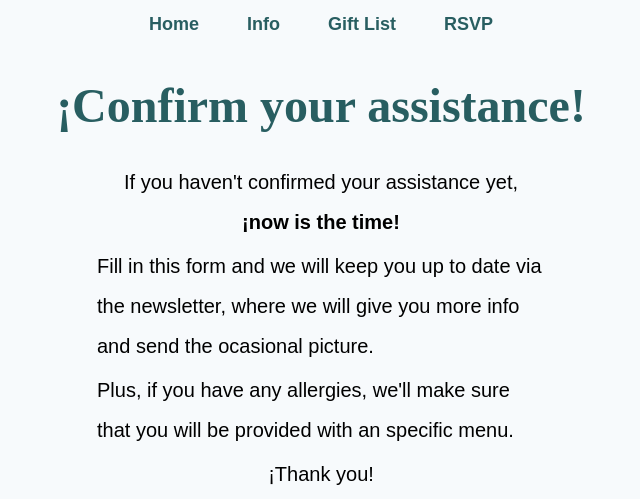
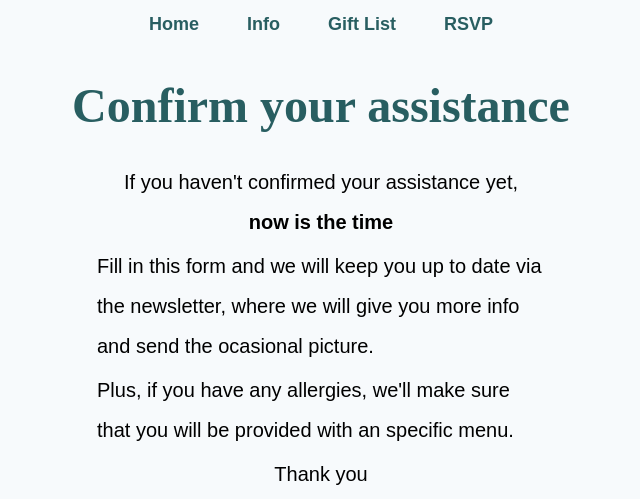
Before and after one commit to ohduran-themes/martayalvaro, a Gatsby site: page /rsvp in a window 1280 px wide. Shown: the part 301-800 px from the top of the page, 319-959 px from the left. Built offline with nearby package versions, Linux system fonts and the light colour scheme; Gatsby itself is replaced by a stand-in of ours.

Commit message:
remove !

```diff
--- a/src/pages/rsvp.js
+++ b/src/pages/rsvp.js
@@ -13,12 +13,12 @@ const RSVP = () => {
     <DefaultLayout>
       <main className="mt-3">
         <section>
-          <SectionTitle>¡{t("Confirma tu asistencia")}!</SectionTitle>
+          <SectionTitle>{t("Confirma tu asistencia")}</SectionTitle>
           <h2 className="mt-2 md:mt-5 w-11/12 max-w-md mx-auto sm:text-lg lg:text-xl leading-loose">
             <p className="text-center">
               {t("Si aún no nos has confirmado tu asistencia,")}
               <br />
-              <span className="font-semibold">¡{t("este es el momento")}!</span>
+              <span className="font-semibold">{t("este es el momento")}</span>
             </p>
             <p className="mt-1">
               {t(
@@ -32,7 +32,7 @@ const RSVP = () => {
               )}
               .
             </p>
-            <p className="mt-1 text-center">¡{t("Muchas gracias")}!</p>
+            <p className="mt-1 text-center">{t("Muchas gracias")}</p>
           </h2>
           <form
             action="/rsvp"
```
